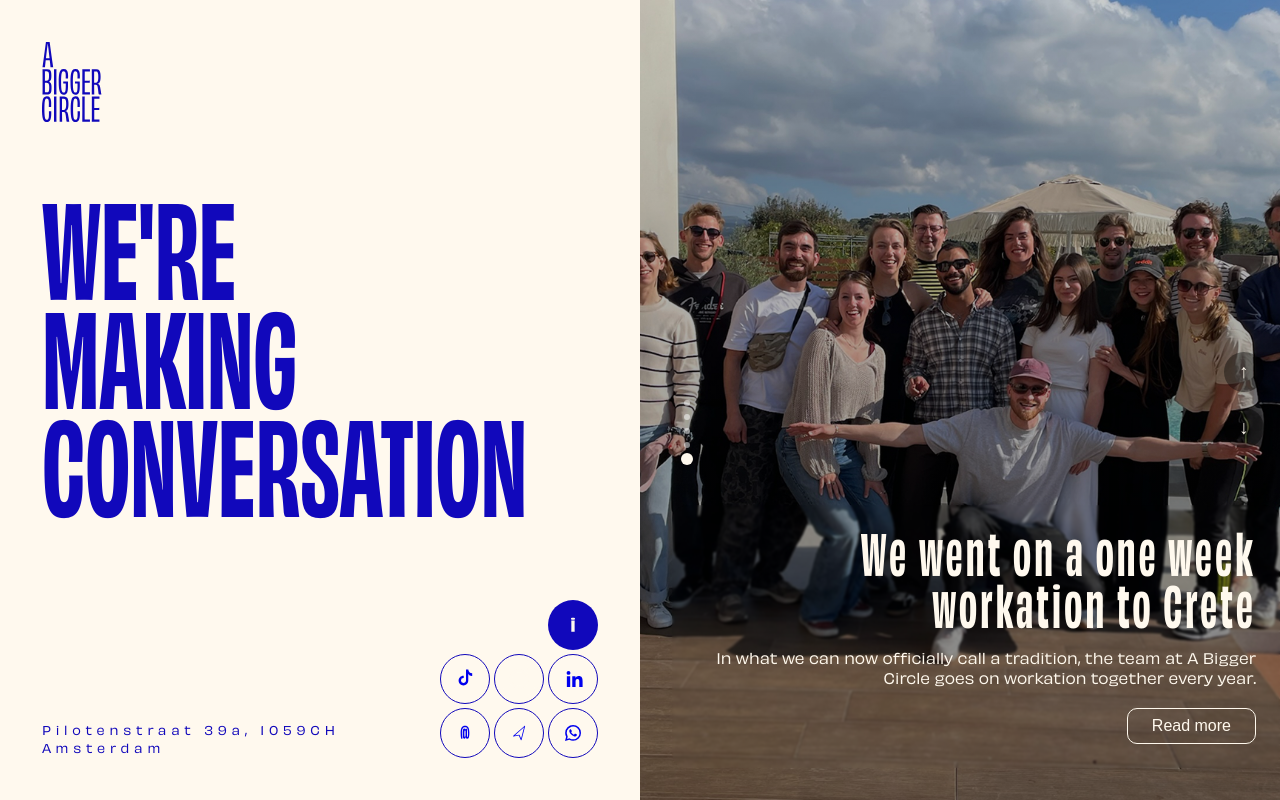
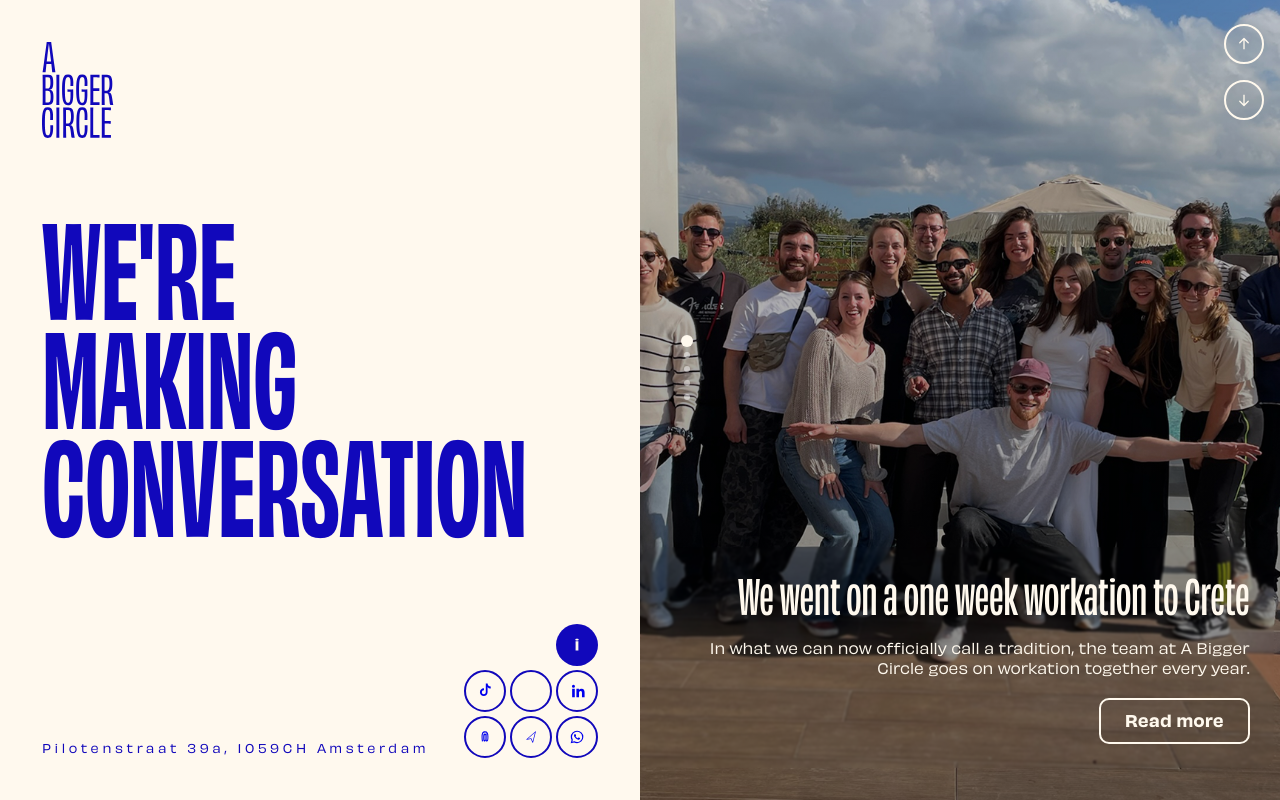
Before and after one commit to TanPham0000/ABC, a PHP site: page / in a window 1280 px wide. Run offline with PHP 8.4, Linux system fonts and the light colour scheme.

Commit message:
Arrow Icons, carousel content. Little fixes

```diff
--- a/css/carousel.css
+++ b/css/carousel.css
@@ -63,7 +63,7 @@
 .carousel-slide figcaption {
   position: absolute;
   bottom: 2rem;
-  left: 2rem;
+  right: 1%;
   padding: 1.5rem;
   text-align: end;
   backdrop-filter: blur(1px);
@@ -74,10 +74,8 @@
 
 .carousel-slide h2 {
   margin-bottom: 1rem;
-  font-family: 'Obviously condensed bold', sans-serif;
   line-height: 52px;
-  letter-spacing: 0.2rem;
-  font-size: 3.5rem;
+  font-size: 3rem;
 }
 
 .carousel-slide p {
@@ -90,10 +88,10 @@
 .nav-arrows {
   position: absolute;
   right: 1rem;
-  top: 50%;
+  top: 4.5rem;
   display: flex;
   flex-direction: column;
-  gap: 1rem;
+  gap: 16px;
   transform: translateY(-50%);
   z-index: 5;
 }
@@ -101,27 +99,27 @@
 .carousel-btn {
   width: 2.5rem;
   height: 2.5rem;
-  display: flex;
-  justify-content: center;
-  align-items: center;
-  font-size: 1.2rem;
-  color: var(--secondary);
-  background: var(--overlay);
-  border: none;
   border-radius: 50%;
-  transition: var(--transition);
   cursor: pointer;
+
 }
 
-.carousel-btn:hover {
+#nextBtn, #prevBtn {
+  background: transparent;
+
+  border: 2px solid var(--secondary);
+  transition: var(--transition);
+}
+
+#nextBtn:hover, #prevBtn:hover {
   background: var(--secondary);
   color: var(--primary);
+  mix-blend-mode: screen;
 }
-
 /* ===== Carousel Dots ===== */
 .carousel-dots {
   position: absolute;
-  rotate: -90deg;
+  rotate: 90deg;
   left: 1rem;
   transform: translateX(-50%);
   display: flex;
--- a/css/icons.css
+++ b/css/icons.css
@@ -33,10 +33,10 @@
 /* Social Link Adjustments */
 .social-link {
   display: flex;
-  width: 50px;
-  height: 50px;
+  width: 42px;
+  height: 42px;
   border-radius: 50%;
-  border: 1px solid var(--primary);
+  border: 2px solid var(--primary);
   transition: var(--transition);
 }
 
@@ -55,8 +55,8 @@ svg {
 /* Info icon specific styling */
 .info-icon {
   position: relative;
-  width: 50px;
-  height: 50px;
+  width: 42px;
+  height: 42px;
   border-radius: 50%;
   background-color: var(--primary);
   display: flex;
--- a/css/overlay.css
+++ b/css/overlay.css
@@ -72,8 +72,8 @@
   align-items: start;
 }
 
-.overlay-header .logo {
-  height: 5rem;
+.logo-desktop, .logo-mobile {
+  height: 6rem;
   justify-content: start;
 }
 
@@ -113,7 +113,8 @@
   border-radius: 10px;
   color: var(--primary);
   text-align: center;
-  font-family: 'Obviously', sans-serif;
+  background-color: var(--secondary);
+  font-family: 'Obviously semibold', sans-serif;
   font-size: 1.2rem;
   transition: all 0.3s ease;
   display: block;
--- a/css/styles.css
+++ b/css/styles.css
@@ -4,6 +4,14 @@
   src: url('../assets/fonts/Obviously-CondensedBold.otf') format('opentype');
   font-display: swap;
   font-weight: bold;
+  font-style: normal;
+}
+
+@font-face {
+  font-family: 'Obviously Semibold';
+  src: url('../assets/fonts/Obviously-Semibold.otf') format('opentype');
+  font-display: swap;
+  font-weight: 600;
   font-style: normal;
 }
 
@@ -18,6 +26,14 @@
 @font-face {
   font-family: 'Obviously condensed bold';
   src: url('../assets/fonts/Obviously-CondensedBold.otf') format('opentype');
+  font-display: swap;
+  font-weight: bold;
+  font-style: normal;
+}
+
+@font-face {
+  font-family: 'Obviously condensed semibold';
+  src: url('../assets/fonts/Obviously-CondensedSemibold.otf') format('opentype');
   font-display: swap;
   font-weight: bold;
   font-style: normal;
@@ -68,7 +84,7 @@ h1 {
 }
 
 h2 {
-  font-family: 'Obviously condensed bold', sans-serif;
+  font-family: 'Obviously condensed semibold', sans-serif;
   color: var(--secondary);
   font-size: 4.5rem;
   margin-bottom: 1rem;
@@ -77,7 +93,7 @@ h2 {
 address {
   font-size: 0.75rem;
   line-height: 1.5;
-  letter-spacing: 0.4em;
+  letter-spacing: 0.3em;
   color: var(--primary);
 }
 
@@ -166,11 +182,11 @@ header {
 /* Buttons */
 .read-more {
   padding: 0.5rem 1.5rem;
-  font-family: 'Obviously', sans-serif;
+  font-family: 'Obviously Semibold', sans-serif;
   font-size: 1rem;
   color: var(--secondary);
   background: transparent;
-  border: 1px solid var(--secondary);
+  border: 2px solid var(--secondary);
   border-radius: 10px;
   transition: var(--transition);
 }
@@ -244,6 +260,7 @@ header {
     height: 100%;
     justify-content: space-around;
     gap: 10px;
+    padding-top: 15px;
   }
 
   .left-text {
--- a/js/carousel.js
+++ b/js/carousel.js
@@ -203,7 +203,6 @@ document.addEventListener('DOMContentLoaded', function() {
         const targetOverlay = this.getAttribute('data-overlay-target');
         const overlay = document.getElementById(targetOverlay) ||
                        document.querySelector('.more-content');
-
         if (overlay) overlay.classList.add('active');
       });
     });
@@ -219,7 +218,6 @@ document.addEventListener('DOMContentLoaded', function() {
       });
     });
   }
-
   // Initialize the carousel
   initCarousel();
 });
--- a/js/overlay.js
+++ b/js/overlay.js
@@ -1,6 +1,8 @@
 document.addEventListener('DOMContentLoaded', function() {
+    // Select all buttons that can open overlays
     const openButtons = document.querySelectorAll('[data-overlay-target]');
 
+    // Function to open an overlay by its ID
     function openOverlay(targetId) {
       const overlay = document.getElementById(targetId);
       if (overlay) {
@@ -13,6 +15,7 @@ document.addEventListener('DOMContentLoaded', function() {
       }
     }
 
+    // Function to close an overlay
     function closeOverlay(overlay) {
       // Add closing class to trigger slide-out animation
       overlay.classList.add('closing');
@@ -26,7 +29,7 @@ document.addEventListener('DOMContentLoaded', function() {
       document.body.style.overflow = '';
     }
 
-  // Open buttons
+    // Set up event listeners for all open buttons
     openButtons.forEach(button => {
       button.addEventListener('click', function() {
         const targetId = this.getAttribute('data-overlay-target');
@@ -34,14 +37,13 @@ document.addEventListener('DOMContentLoaded', function() {
       });
     });
 
-  // Close button
-  const closeBtn = document.getElementById('closeBtn');
-  if (closeBtn) {
+    // Set up event listeners for all close buttons
+    document.querySelectorAll('.overlay .close').forEach(closeBtn => {
       closeBtn.addEventListener('click', function() {
         const overlay = this.closest('.overlay');
         closeOverlay(overlay);
       });
-  }
+    });
 
     // Close when clicking outside content
     document.querySelectorAll('.overlay').forEach(overlay => {
```
Also changed, not shown: index.html (+131 -10 lines), assets/icons-Ultramarine/arrow/downArrow-Oat.svg (added), assets/icons-Ultramarine/arrow/upArrow-Oat.svg (added). Lines whose indentation alone changed are shown as unchanged.
